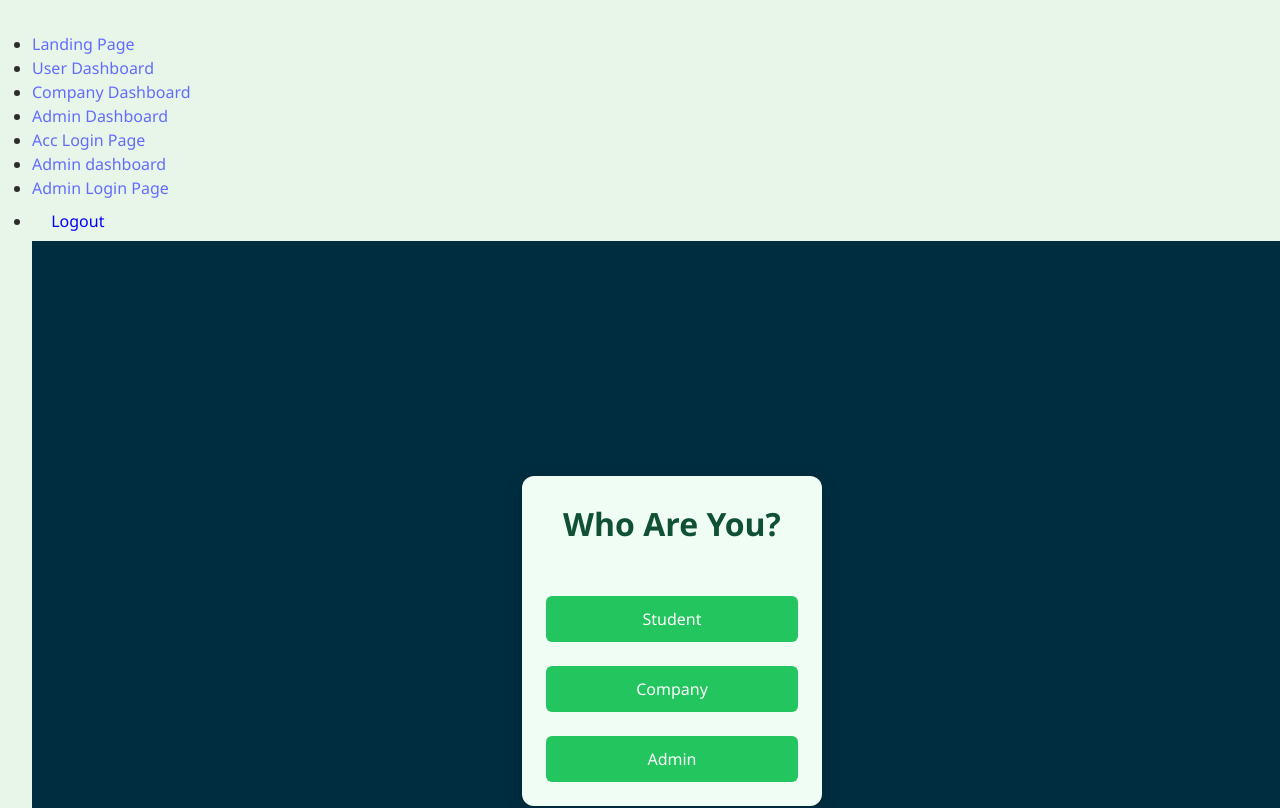
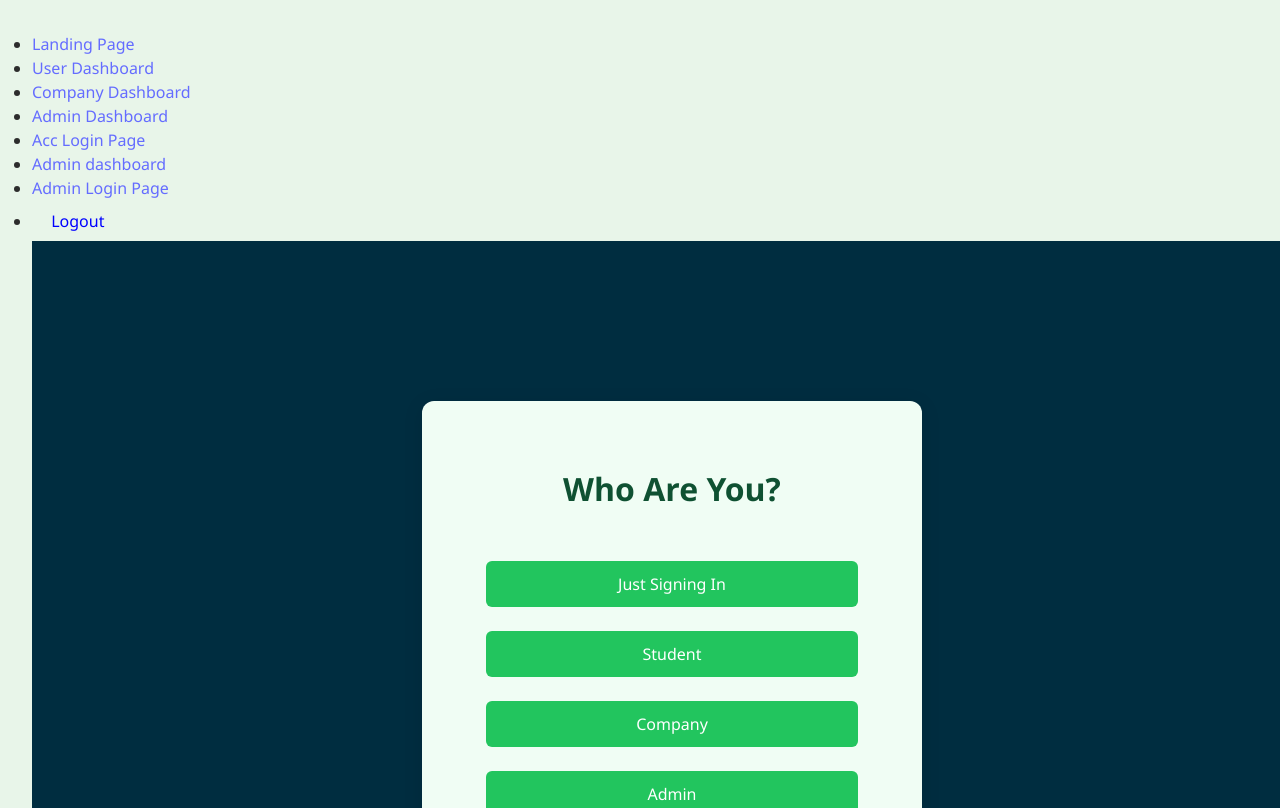
Before and after one commit to Patrick0shea/RDBProject, a React (Vite) app: page / in a window 1280 px wide. Shown: the top 808 px of the page. Built offline with nearby package versions, Linux system fonts and the light colour scheme.

Commit message:
landing page login button works

```diff
--- a/src/components/pages/LandingPage.tsx
+++ b/src/components/pages/LandingPage.tsx
@@ -6,13 +6,13 @@ import { Button } from '../shared/Button';
 
 /*valid URL's the program can go to
 as const makes the array read only */
-const VALID_PATHS = ['/login','/company-login','/admin-login-page'] as const;
+const VALID_PATHS = ['/login','/company-login','/admin-login-page', '/acc-login-page'] as const;
 
 const LandingPageTest: React.FC = () => {
   const navigate = useNavigate();
   const [errorMsg, setErrorMsg] = React.useState<string | null>(null);
 
-  const handleClick = (type: '0' | '1' | '2', path: string) => {
+  const handleClick = (type: '0' | '1' | '2' | '3', path: string) => {
     /* check if the path is valid */
     if (!VALID_PATHS.includes(path as any)) {
       console.error(`Invalid path: ${path}`);
@@ -47,14 +47,35 @@ const LandingPageTest: React.FC = () => {
           <button onClick={() => setErrorMsg(null)}>×</button>
         </div>
       )}
-      <div className="admin-login-form">
+      <div
+        className="admin-login-form"
+        style={{ maxWidth: '500px', padding: '4rem', maxHeight: '550px' }}
+      >
         <h2 className="admin-login-header">Who Are You?</h2>
-        <Button label="Student" onClick={() => handleClick('0','/login')} className="admin-login-button" />
-        <Button label="Company" onClick={() => handleClick('1','/company-login')} className="admin-login-button" />
-        <Button label="Admin"   onClick={() => handleClick('2','/admin-login-page')} className="admin-login-button" />
+
+        <Button
+          label="Just Signing In"
+          onClick={() => handleClick('3', '/acc-login-page')}
+          className="admin-login-button"
+        />
+        <Button
+          label="Student"
+          onClick={() => handleClick('0', '/login')}
+          className="admin-login-button"
+        />
+        <Button
+          label="Company"
+          onClick={() => handleClick('1', '/company-login')}
+          className="admin-login-button"
+        />
+        <Button
+          label="Admin"
+          onClick={() => handleClick('2', '/admin-login-page')}
+          className="admin-login-button"
+        />
       </div>
     </div>
   );
-};
+}
 
 export default LandingPageTest;
--- a/src/components/pages/Login/AccLoginPage.tsx
+++ b/src/components/pages/Login/AccLoginPage.tsx
@@ -104,6 +104,7 @@ const AccLoginPage: React.FC = () => {
         >
           Submit
         </button>
+
       </form>
     </div>
   );
```
